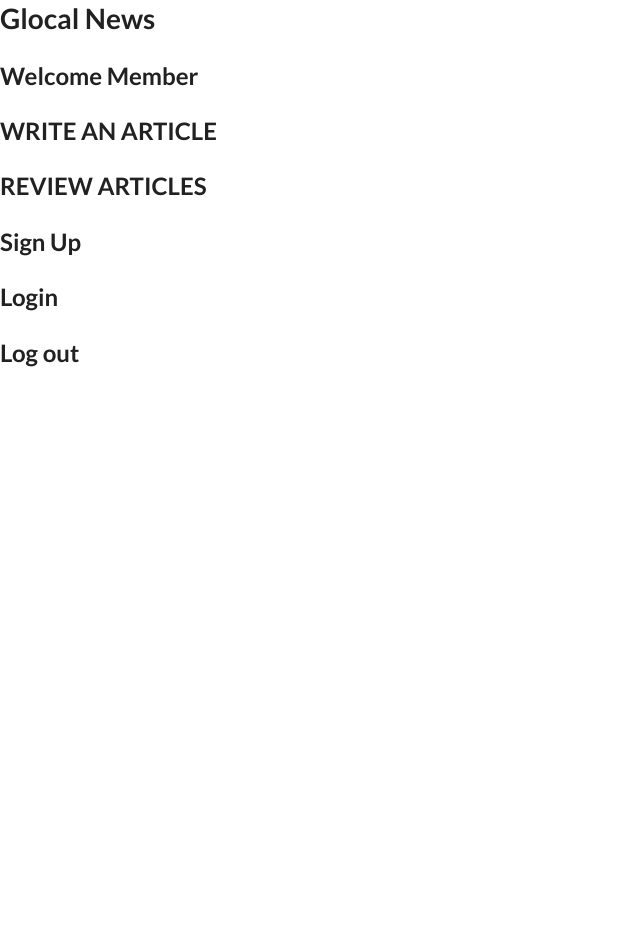
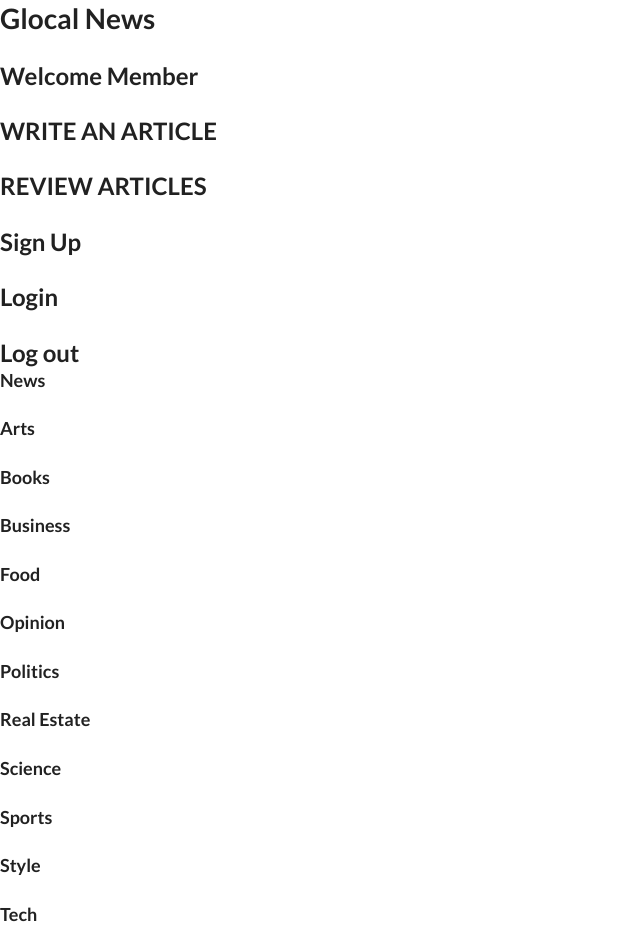
Before and after one commit to stefankarlberg/Glocal_news-Client, a React (Create React App) app: page / in a window 1280 px wide. Shown: the top 952 px of the page, without its empty margins (0-640 px from the left). Before the commit the page ends 800 px from the top, so only its background shows below. Built offline with nearby package versions, Linux system fonts and the light colour scheme.

Commit message:
Adds second navbar category.

```diff
--- a/src/Components/NavBar.jsx
+++ b/src/Components/NavBar.jsx
@@ -1,18 +1,35 @@
 import React from 'react';
+
 
 const NavBar = () => {
   return (
+    <>
     <div>
-
-      <h1>Glocal News</h1>
+        <h1>Glocal News</h1>
         <h2>Welcome Member</h2>
         <h2>WRITE AN ARTICLE</h2>
         <h2>REVIEW ARTICLES</h2>
         <h2>Sign Up</h2>
         <h2>Login</h2>
         <h2>Log out</h2>
+    </div>
 
+    <div>
+      <h3>News</h3>
+      <h3>Arts</h3>
+      <h3>Books</h3>
+      <h3>Business</h3>
+      <h3>Food</h3>
+      <h3>Opinion</h3>
+      <h3>Politics</h3>
+      <h3>Real Estate</h3>
+      <h3>Science</h3>
+      <h3>Sports</h3>
+      <h3>Style</h3>
+      <h3>Tech</h3>
+      <h3>Travel</h3>
     </div>
+  </>
   )
 }
 export default NavBar
```
